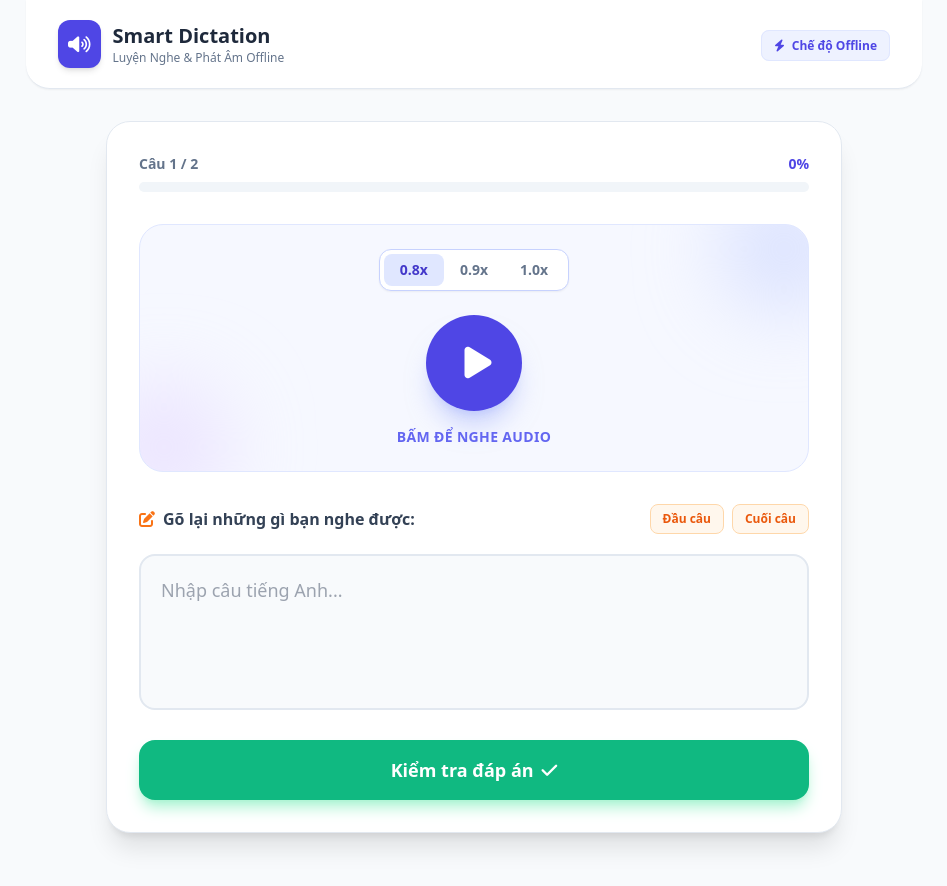
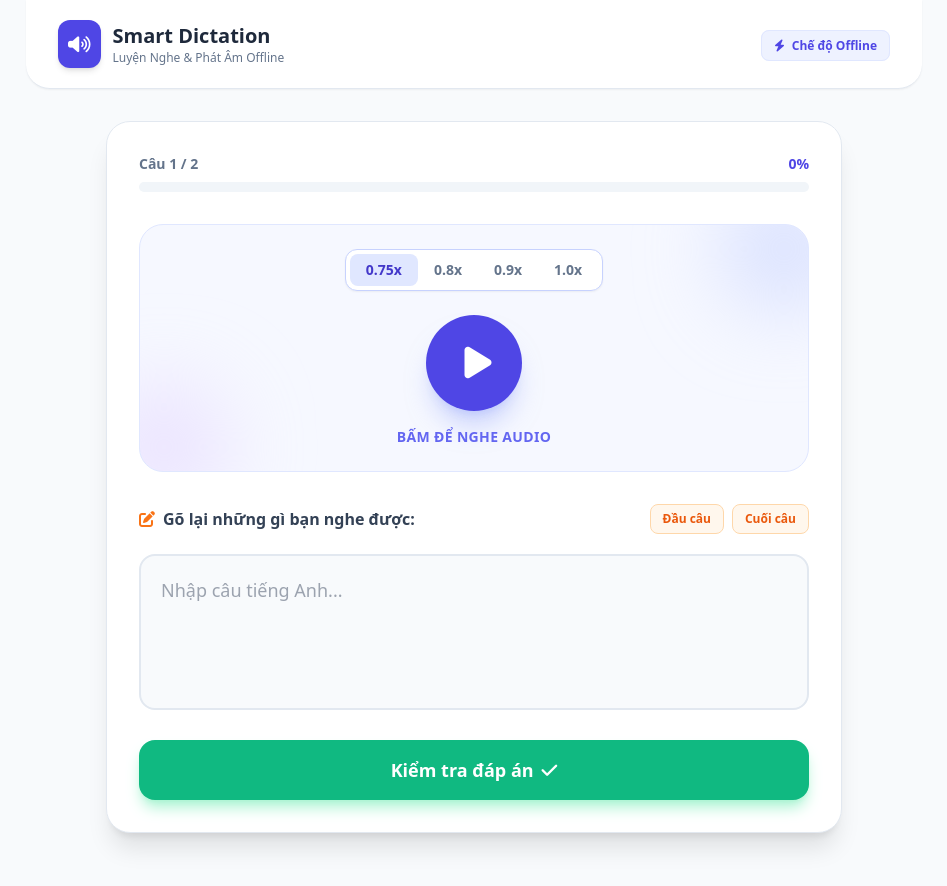
Before and after one commit to nhquoc1997-bot/lotrinhhoctienganh, a plain HTML site: page listening.html in a window 1280 px wide. Both pictures are taken after a click on the button "Bắt đầu luyện tập". Shown: the whole page, without its empty margins (166-1113 px from the left). Drawn offline with nearby package versions, Linux system fonts and the light colour scheme.

Commit message:
Add files via upload

```diff
--- a/listening.html
+++ b/listening.html
@@ -86,10 +86,11 @@
             <div class="bg-indigo-50/50 border border-indigo-100 p-5 md:p-6 rounded-3xl mb-8 relative overflow-hidden">
                 <!-- Cài đặt Tốc độ -->
                 <div class="flex justify-center mb-6 relative z-10">
-                    <div class="flex items-center bg-white border border-indigo-200 rounded-xl p-1 shadow-sm">
-                        <button onclick="app.setSpeed(0.8)" id="speed-0.8" class="speed-btn px-4 py-1.5 bg-indigo-100 text-indigo-700 rounded-lg text-sm font-bold transition-colors">0.8x</button>
-                        <button onclick="app.setSpeed(0.9)" id="speed-0.9" class="speed-btn px-4 py-1.5 rounded-lg text-sm font-bold text-slate-500 hover:text-indigo-600 transition-colors">0.9x</button>
-                        <button onclick="app.setSpeed(1.0)" id="speed-1.0" class="speed-btn px-4 py-1.5 rounded-lg text-sm font-bold text-slate-500 hover:text-indigo-600 transition-colors">1.0x</button>
+                    <div class="flex items-center bg-white border border-indigo-200 rounded-xl p-1 shadow-sm overflow-x-auto">
+                        <button onclick="app.setSpeed(0.75)" id="speed-0.75" class="speed-btn px-3 md:px-4 py-1.5 bg-indigo-100 text-indigo-700 rounded-lg text-sm font-bold transition-colors">0.75x</button>
+                        <button onclick="app.setSpeed(0.8)" id="speed-0.8" class="speed-btn px-3 md:px-4 py-1.5 rounded-lg text-sm font-bold text-slate-500 hover:text-indigo-600 transition-colors">0.8x</button>
+                        <button onclick="app.setSpeed(0.9)" id="speed-0.9" class="speed-btn px-3 md:px-4 py-1.5 rounded-lg text-sm font-bold text-slate-500 hover:text-indigo-600 transition-colors">0.9x</button>
+                        <button onclick="app.setSpeed(1.0)" id="speed-1.0" class="speed-btn px-3 md:px-4 py-1.5 rounded-lg text-sm font-bold text-slate-500 hover:text-indigo-600 transition-colors">1.0x</button>
                     </div>
                 </div>
 
@@ -213,7 +214,7 @@
             data: {
                 sentences: [],
                 currentIdx: 0,
-                speed: 0.8, // Chỉnh mặc định thành 0.8 theo yêu cầu
+                speed: 0.75, // Đổi mặc định sang 0.75 theo yêu cầu mới
                 isPlaying: false,
                 isRecording: false
             },
@@ -318,13 +319,13 @@
 
             setSpeed(s) {
                 this.data.speed = s;
-                // Update UI
-                ['0.8', '0.9', '1.0'].forEach(val => {
+                // Update UI (Thêm nút 0.75x)
+                ['0.75', '0.8', '0.9', '1.0'].forEach(val => {
                     const btn = document.getElementById(`speed-${val}`);
                     if(parseFloat(val) === s) {
-                        btn.className = "speed-btn px-4 py-1.5 bg-indigo-100 text-indigo-700 rounded-lg text-sm font-bold transition-colors";
+                        btn.className = "speed-btn px-3 md:px-4 py-1.5 bg-indigo-100 text-indigo-700 rounded-lg text-sm font-bold transition-colors";
                     } else {
-                        btn.className = "speed-btn px-4 py-1.5 rounded-lg text-sm font-bold text-slate-500 hover:text-indigo-600 transition-colors";
+                        btn.className = "speed-btn px-3 md:px-4 py-1.5 rounded-lg text-sm font-bold text-slate-500 hover:text-indigo-600 transition-colors";
                     }
                 });
                 if(this.data.isPlaying) this.playCurrentSentence();
@@ -370,7 +371,7 @@
                 }
                 // Nếu là Apple (Mac/iOS), KHÔNG gán 'utterance.voice'. Hệ thống sẽ tự dùng giọng xịn của thiết bị.
 
-                // Áp dụng tốc độ đã lưu trong this.data.speed do học viên tự tùy chỉnh thông qua UI (mặc định là 0.8)
+                // Áp dụng tốc độ đã lưu trong this.data.speed do học viên tự tùy chỉnh thông qua UI
                 utterance.rate = this.data.speed;
 
                 // Các hiệu ứng UI khi bắt đầu và kết thúc đọc
```
